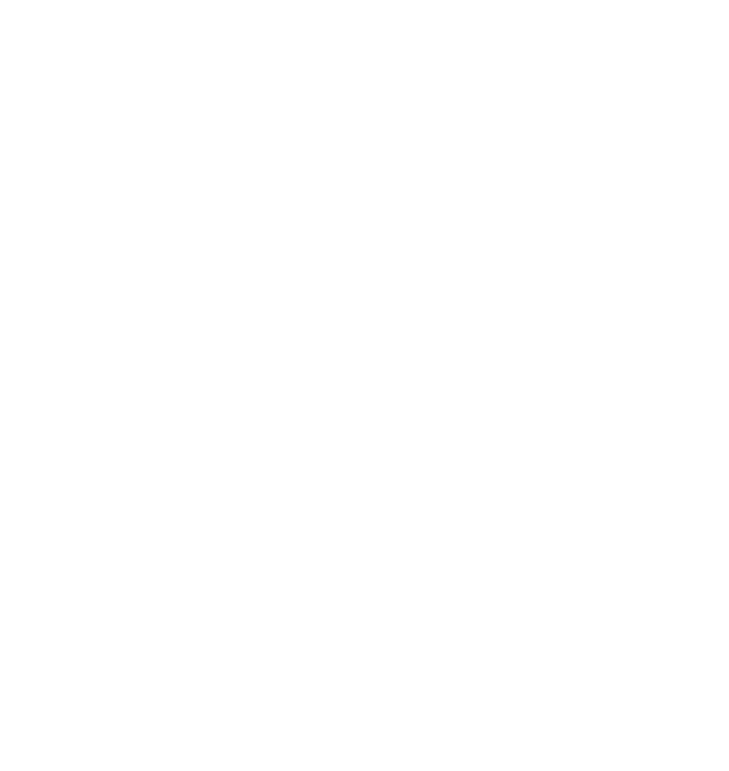
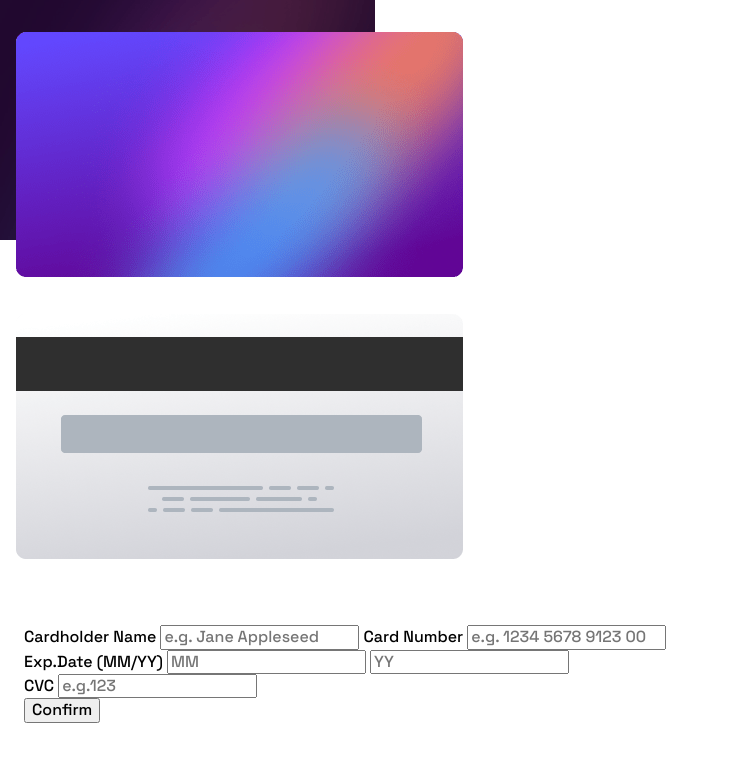
Before and after one commit to VictorRicoV/interactive-card-details-form, a website built with Vite: page src/index.html in a window 1280 px wide. Shown: the whole page, without its empty margins (0-729 px from the left). Built offline with nearby package versions, Linux system fonts and the light colour scheme; some packages are replaced by stand-ins of ours.

Commit message:
vamos poco a poco

```diff
--- a/src/index.html
+++ b/src/index.html
@@ -2,14 +2,92 @@
 <html lang="en">
   <head>
     <meta charset="UTF-8" />
-    <!-- PON UN FAVICON!!! -->
+    <link
+      rel="shortcut icon"
+      href="./assets/images/favicon-32x32.png"
+      type="image/png"
+    />
     <link rel="icon" type="image/svg+xml" href="" />
     <meta name="viewport" content="width=device-width, initial-scale=1.0" />
+    <link rel="preconnect" href="https://fonts.googleapis.com" />
+    <link rel="preconnect" href="https://fonts.gstatic.com" crossorigin />
+    <link
+      href="https://fonts.googleapis.com/css2?family=Space+Grotesk:wght@500&display=swap"
+      rel="stylesheet"
+    />
     <!-- CAMBIA EL TITLE!!! -->
     <title>Vite Template</title>
   </head>
   <body>
-
+    <section class="cards">
+      <div class="card-front">
+        <img
+          class="img-cardFront"
+          src="./assets/images/bg-card-front.png"
+          alt="card-front"
+        />
+        <span class="number-card">0000 0000 0000 0000</span>
+        <div class="text-card">
+          <span class="name-card">JANE APPLESEED</span>
+          <span class="date-card">00/00</span>
+        </div>
+      </div>
+      <div class="card-back">
+        <img
+          class="img-carBack"
+          src="./assets/images/bg-card-back.png"
+          alt="card-back"
+        />
+        <span class="text-card">000</span>
+      </div>
+    </section>
+    <main class="main">
+      <div>
+        <form id="form" class="cardForm">
+          <label for="name" class="label">Cardholder Name</label>
+          <input
+            type="text"
+            placeholder="e.g. Jane Appleseed"
+            id="name"
+            class="card-input"
+          />
+          <label for="number" class="label">Card Number</label>
+          <input
+            type="number"
+            placeholder="e.g. 1234 5678 9123 0000"
+            id="number"
+            class="card-input"
+          />
+          <section class="cvc-mmyy">
+            <div>
+              <label for="date" class="label">Exp.Date (MM/YY)</label>
+              <input
+                type="text"
+                placeholder="MM"
+                id="date"
+                class="card-input--s"
+              />
+              <input
+                type="text"
+                placeholder="YY"
+                id="year"
+                class="card-input--s"
+              />
+            </div>
+            <div>
+              <label for="cvc" class="label">CVC</label>
+              <input
+                type="text"
+                placeholder="e.g.123"
+                id="cvc"
+                class="card-input--s"
+              />
+            </div>
+          </section>
+          <input type="submit" value="Confirm" class="button" />
+        </form>
+      </div>
+    </main>
     <script type="module" src="./js/index.js"></script>
   </body>
 </html>
--- a/src/scss/blocks/body.scss
+++ b/src/scss/blocks/body.scss
@@ -3,5 +3,5 @@ html {
 }
 body {
   background-color: white;
-  font-family: sans-serif;
+  font-family: "Space Grotesk", sans-serif;
 }
--- /dev/null
+++ b/src/scss/blocks/card.scss
@@ -0,0 +1,7 @@
+.cards {
+  padding: 32px 16px 48px;
+  background-image: url(/assets/images/bg-main-mobile.png);
+  background-size: 375px 240px;
+  background-repeat: no-repeat;
+  color: white;
+}
--- a/src/scss/blocks/main.scss
+++ b/src/scss/blocks/main.scss
@@ -0,0 +1,3 @@
+.main {
+  padding: 0 24px 45px;
+}
```
Also changed, not shown: src/scss/styles.scss (+11 -4 lines), src/assets/images/bg-card-back.png (added), src/assets/images/bg-card-front.png (added), src/assets/images/bg-main-desktop.png (added), src/assets/images/bg-main-mobile.png (added), src/assets/images/card-logo.svg (added), src/assets/images/favicon-32x32.png (added), src/assets/images/icon-complete.svg (added), src/scss/blocks/button.scss (added), src/scss/blocks/form.scss (added), src/scss/blocks/input.scss (added).
